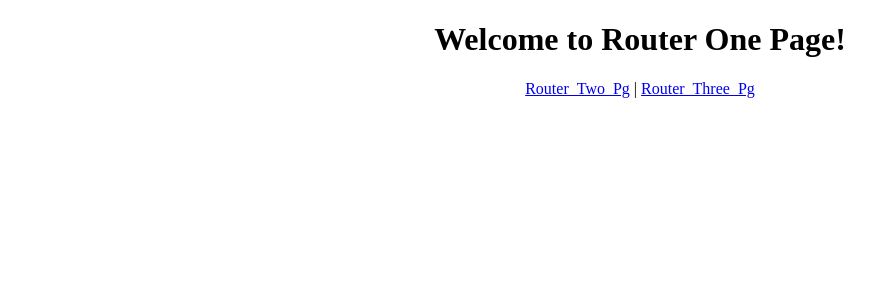
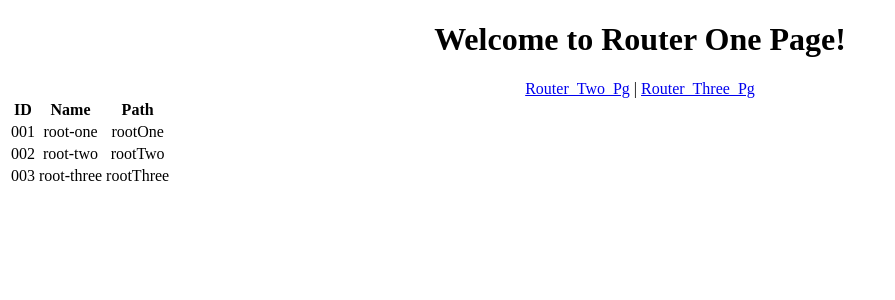
Before and after one commit to Venki-Yepuri/MyAngular6App, an Angular app: page /rootOne in a window 1280 px wide. Shown: the top 300 px of the page, without its empty margins (0-895 px from the left). Built offline with nearby package versions, Linux system fonts and the light colour scheme.

Commit message:
Service feature Have been added.

```diff
--- /dev/null
+++ b/src/assets/paths.json
@@ -0,0 +1,15 @@
+[{
+  "id": "001",
+  "name": "root-one",
+  "path": "rootOne"
+},
+  {
+    "id": "002",
+    "name": "root-two",
+    "path": "rootTwo"
+  },
+  {
+    "id": "003",
+    "name": "root-three",
+    "path": "rootThree"
+  }]
--- a/src/routings/routerOne.component.html
+++ b/src/routings/routerOne.component.html
@@ -6,5 +6,20 @@
     <a routerLink="/rootTwo">Router_Two_Pg</a> |
     <a routerLink="/rootThree">Router_Three_Pg</a>
   </nav>
+  <table *ngIf="arrPaths">
+    <!-- ADD HEADERS -->
+    <tr>
+      <th>ID</th>
+      <th>Name</th>
+      <th>Path</th>
+    </tr>
+
+    <!-- BIND ARRAY TO TABLE -->
+    <tr *ngFor="let path of arrPaths">
+      <td>{{path.id}}</td>
+      <td>{{path.name}}</td>
+      <td>{{path.path}}</td>
+    </tr>
+  </table>
 </div>
 <router-outlet></router-outlet>
--- a/src/routings/routerOne.component.ts
+++ b/src/routings/routerOne.component.ts
@@ -1,4 +1,6 @@
 import { Component } from '@angular/core';
+
+import { MyService } from '../services/my.service';
 
 @Component({
   selector: 'app-router-one',
@@ -6,4 +8,13 @@ import { Component } from '@angular/core';
 })
 export class RouterOneComponent {
   title = 'Router One Page';
+  arrPaths: string [];
+
+  constructor(private myService: MyService) {
+    this.myService.getPaths().subscribe(data => {
+      this.arrPaths = data;
+      console.log(data);
+    });
+  }
+
 }
--- /dev/null
+++ b/src/services/my.service.ts
@@ -0,0 +1,20 @@
+import {Injectable} from '@angular/core';
+import { HttpClient } from '@angular/common/http';
+import { Observable} from 'rxjs';
+
+
+@Injectable({
+  providedIn: 'root',
+})
+
+export class MyService {
+  constructor(private httpService: HttpClient) {
+    this.getPaths().subscribe(data => {
+      console.log(data);
+    });
+  }
+
+  public getPaths(): Observable<any> {
+    return this.httpService.get('./assets/paths.json');
+  }
+}
```
Also changed, not shown: src/app/app.module.ts (+5 -2 lines).
